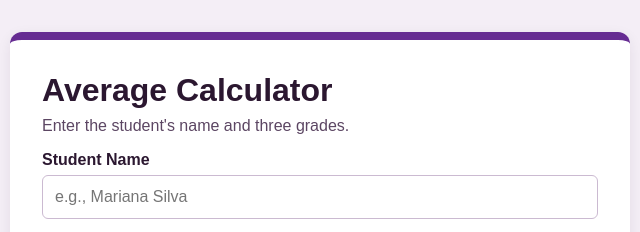
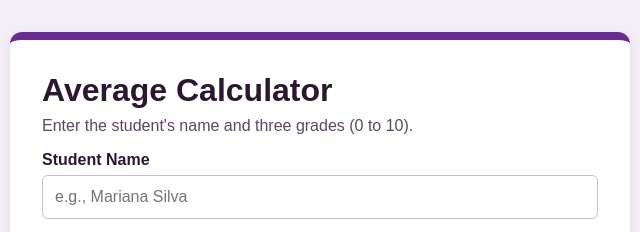
Before and after one commit to oThiagoDSS/ui-development-coursework, a plain HTML site: page 04-javascript-intro/average-calculator/index.html in a window 1280 px wide. Shown: the top 232 px of the page, 320-960 px from the left. Drawn offline with Linux system fonts and the light colour scheme.

Commit message:
Update index.html
Code correction, based on the material requirements.

```diff
--- a/04-javascript-intro/average-calculator/index.html
+++ b/04-javascript-intro/average-calculator/index.html
@@ -10,13 +10,14 @@
   <body>
     <main class="container">
       <h1>Average Calculator</h1>
-      <p class="subtitle">Enter the student's name and three grades.</p>
+      <p class="subtitle">Enter the student's name and three grades (0 to 10).</p>
 
       <form id="average-form" novalidate>
         <label for="student-name">Student Name</label>
         <input
           type="text"
           id="student-name"
+          autocomplete="name"
           placeholder="e.g., Mariana Silva"
         />
 
```
